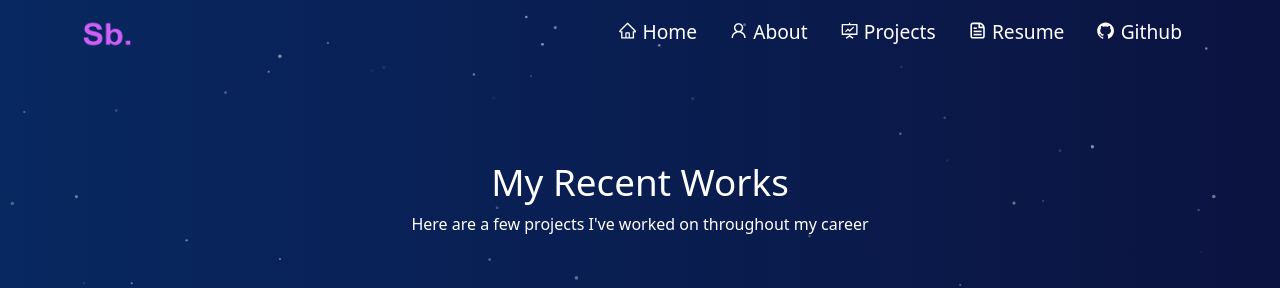
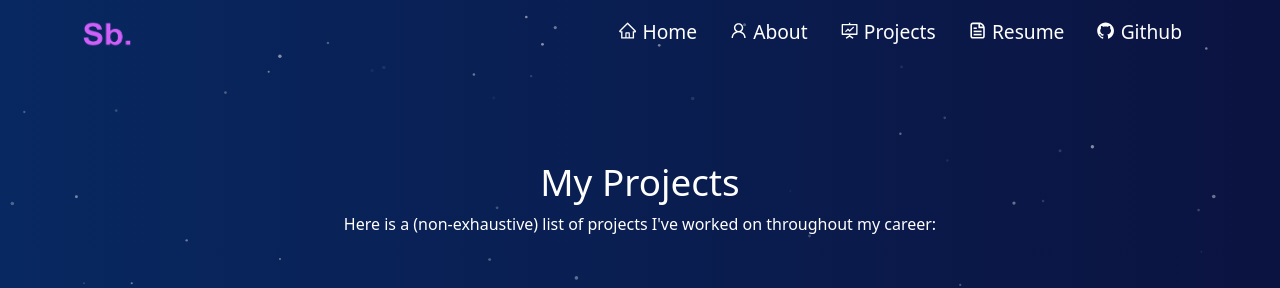
Before and after one commit to nathanclairmonte/percy, a React (Create React App) app: page /projects in a window 1280 px wide. Shown: the top 288 px of the page. Built offline with nearby package versions, Linux system fonts and the light colour scheme.

Commit message:
changed projects text

```diff
--- a/src/components/Projects/Projects.js
+++ b/src/components/Projects/Projects.js
@@ -99,9 +99,9 @@ const Projects = () => {
         <Container fluid className="projects-section">
             <Particle />
             <Container>
-                <h1 className="projects-heading">My Recent Works</h1>
+                <h1 className="projects-heading">My Projects</h1>
                 <p className="projects-description">
-                    Here are a few projects I've worked on throughout my career
+                    Here is a (non-exhaustive) list of projects I've worked on throughout my career:
                 </p>
                 <Row style={{ justifyContent: "center", paddingBottom: "10px" }}>
                     {myProjects.map((project) => (
```
